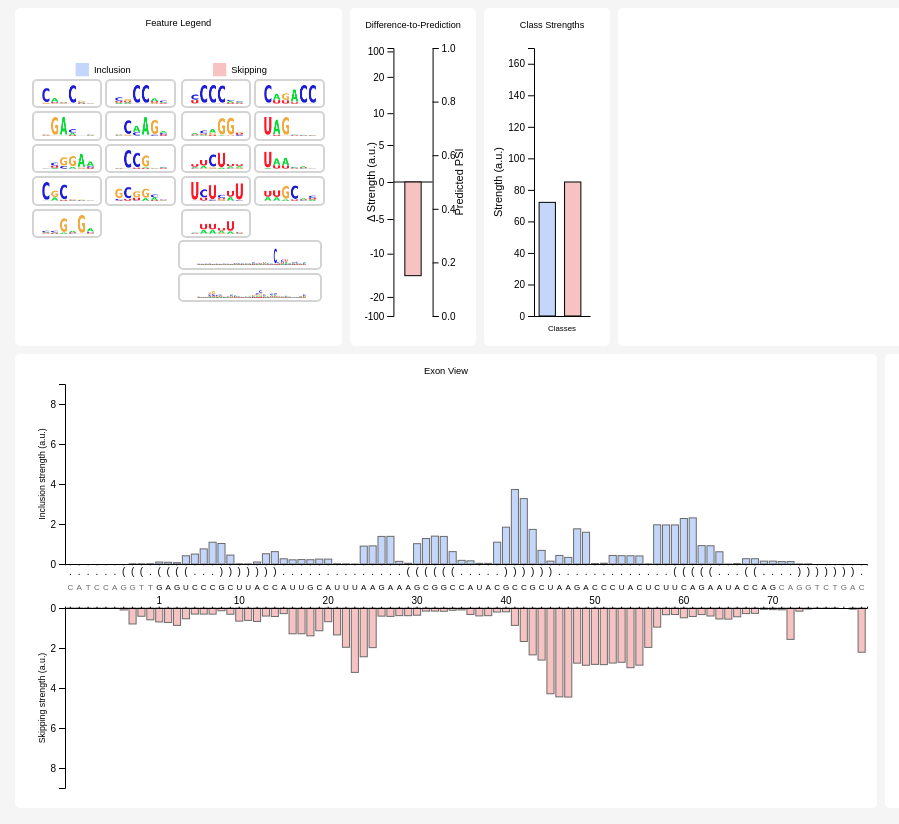
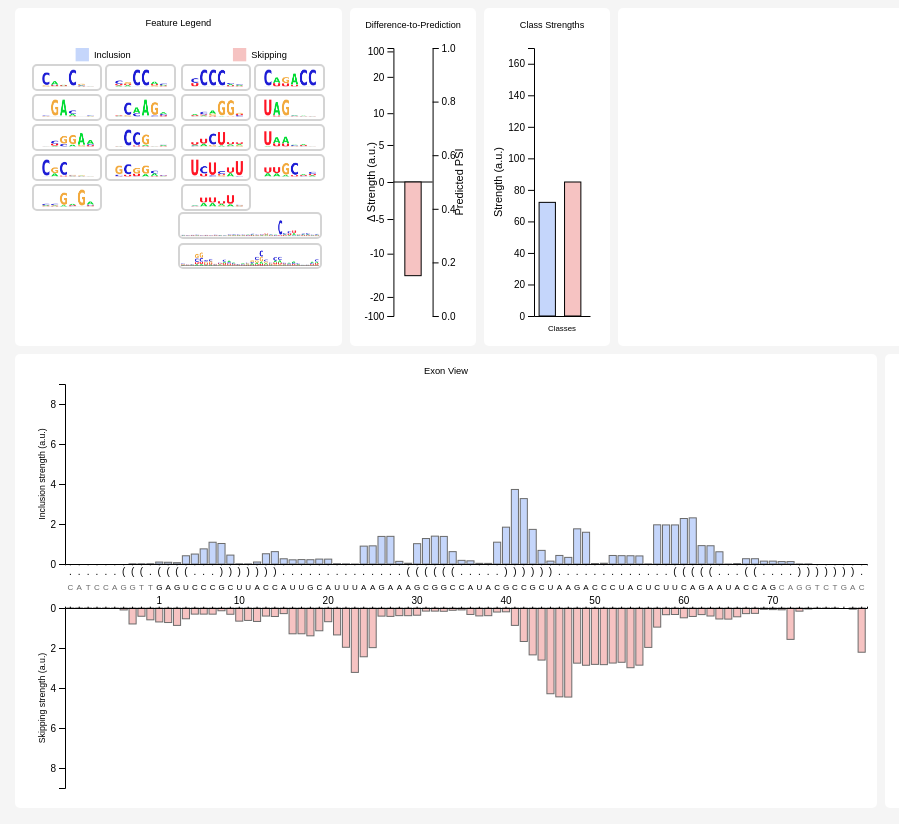
Before and after one commit to Liao-Group/interface-demo, a Flask app: page / in a window 1280 px wide. Shown: the part 65-889 px from the top of the page, without its empty margins (1-900 px from the left). Run offline with Flask 3, Linux system fonts and the light colour scheme; some libraries are stand-ins or nearby versions.

Commit message:
adjusting the size of features

```diff
--- a/src/static/styles.css
+++ b/src/static/styles.css
@@ -191,7 +191,7 @@ input[type="submit"] {
 
   .feature-legend-title {
     margin-top: 10px;
-    margin-bottom: 0.625rem;
+    margin-bottom: -0.100rem;
     text-align: center;
     font-size: 14px;
     font-weight: 50;
@@ -247,7 +247,7 @@ input[type="submit"] {
     border: 1px solid black;
     width:50%;
     width: 11.225vw;
-    height: 2.3vw;
+    height: 2.1vw;
     box-sizing: border-box;
     border-radius: 0.3125rem;
     object-fit: fill;
@@ -257,7 +257,7 @@ input[type="submit"] {
   .feature-svg {
     border: 2px solid black;
     width: 5.5vw;
-    height: 2.3vw;
+    height: 2.1vw;
     box-sizing: border-box;
     border-radius: 0.3125rem;
     object-fit: fill;
--- a/src/static/utils.js
+++ b/src/static/utils.js
@@ -170,7 +170,7 @@ const legend = svg.selectAll('.legendItem')
   .append('g')
   .attr('class', 'legendItem')
   .attr('transform', (d, i) => {
-    var x = xOffset + (legendItemSize + legendSpacing + 120) * i; // Adjust x position for each legend item
+    var x = xOffset + (legendItemSize + legendSpacing + 140) * i; // Adjust x position for each legend item
     var y = yOffset;
     return `translate(${x}, ${y})`;
   });
--- a/src/templates/index.html
+++ b/src/templates/index.html
@@ -123,8 +123,9 @@
       <svg class="feature-view-3" width="100%" height="100%"></svg>
     </div>
     <div class="feature-legend-container">
-      <div class="feature-legend-title">Feature Legend</div>
       <div class="feature-legend-grids">
+        <div class="feature-legend-title">Feature Legend</div>
+
         <div class="legend"></div>
 
         <div class="feature-grids-wrapper">
```
Also changed, not shown: src/static/transparent/skip_g_poor.png, src/static/transparent/skip_stem_loop.png.
